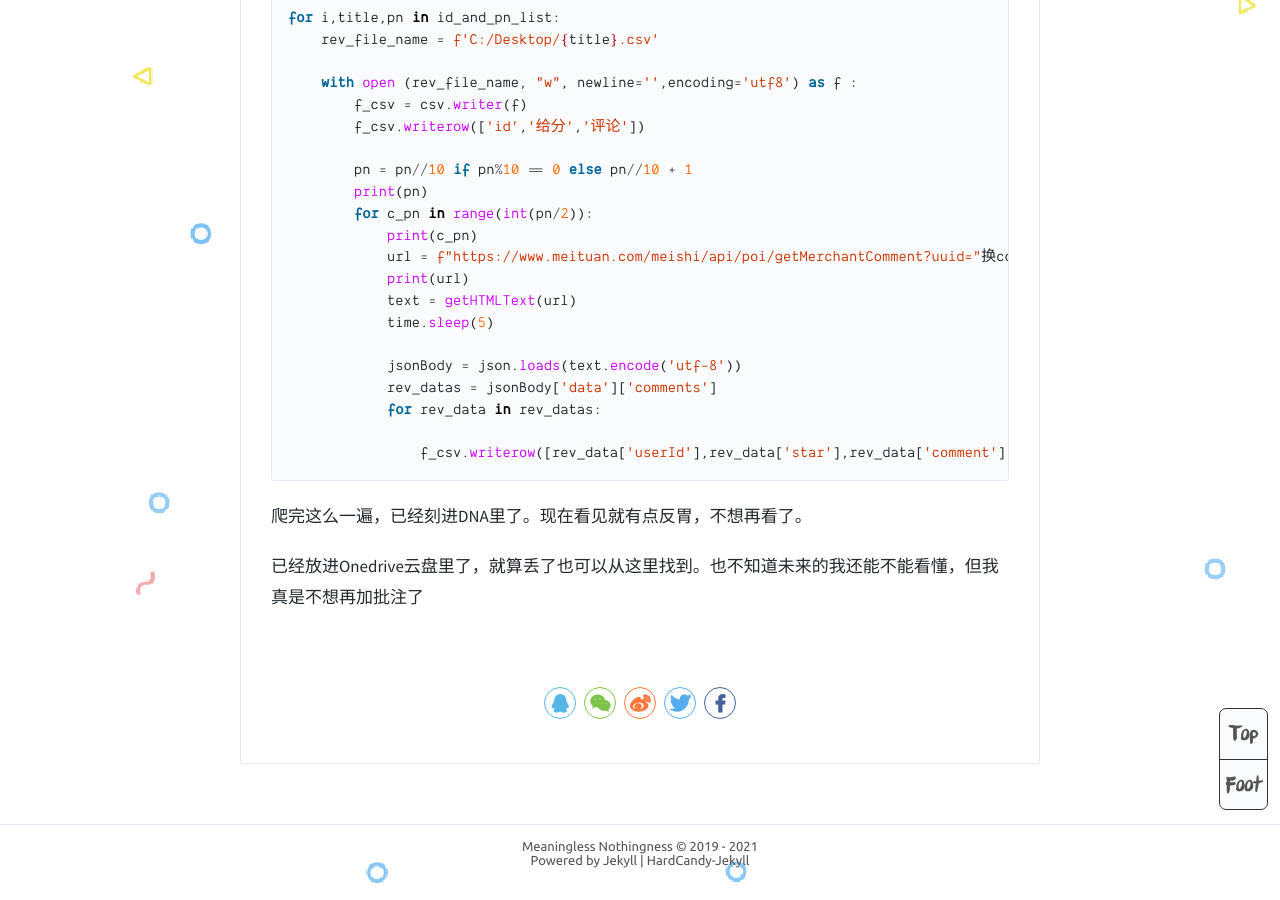
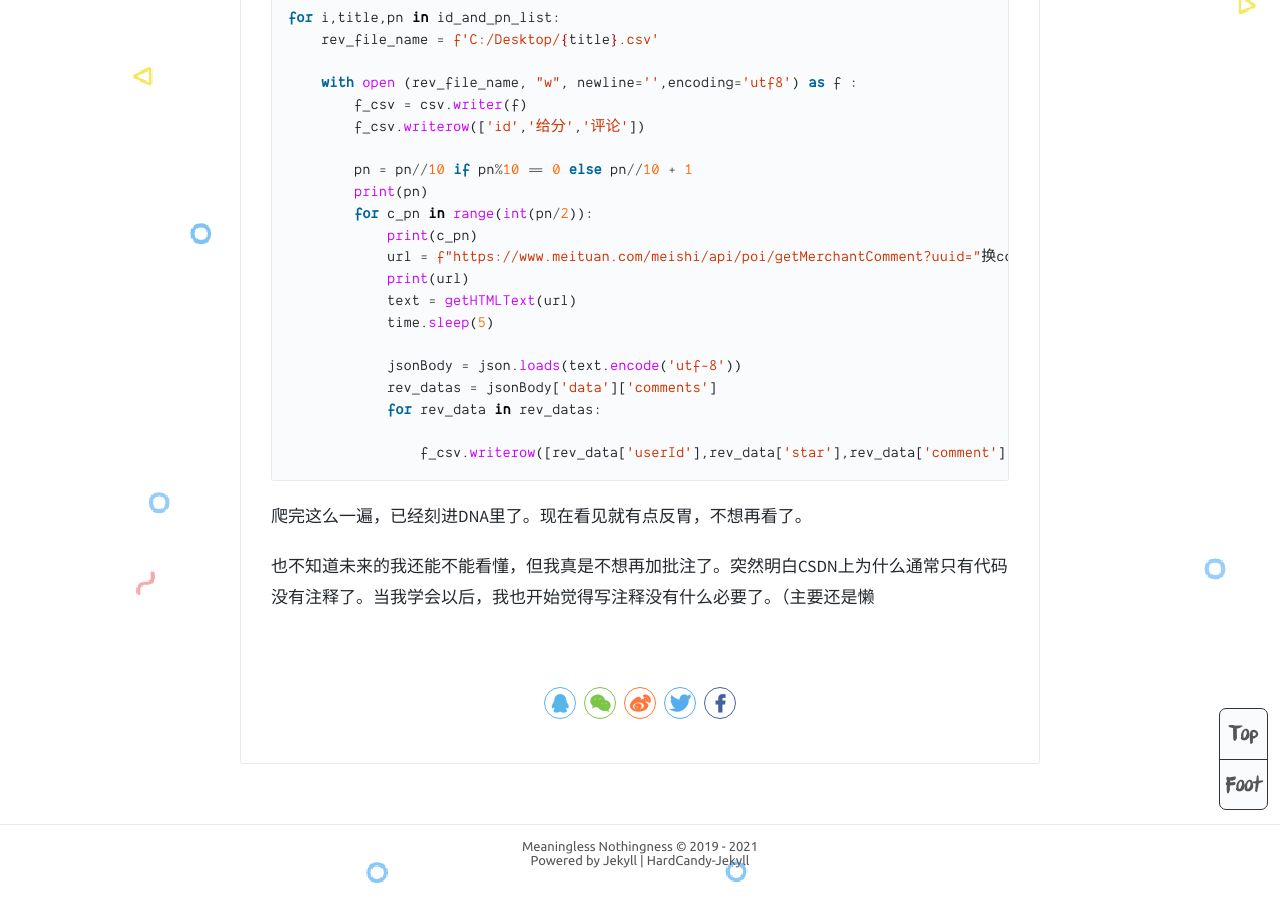
Before and after one commit to ChloriteBot/ChloriteBot.github.io, a Jekyll site: the page built from _posts/2021-02-26-美团店铺评论爬虫.md, in a window 1280 px wide and 900 px high, scrolled down 2789 px. Built offline with Jekyll 4.4.1, drawn with Linux system fonts in a browser that asks for light colours; comment, search, counter and statistics services are not loaded.

Commit message:
Update 2021-02-26-美团店铺评论爬虫.md

```diff
--- a/_posts/2021-02-26-美团店铺评论爬虫.md
+++ b/_posts/2021-02-26-美团店铺评论爬虫.md
@@ -98,4 +98,4 @@ for i,title,pn in id_and_pn_list:
 
 爬完这么一遍，已经刻进DNA里了。现在看见就有点反胃，不想再看了。
 
-已经放进Onedrive云盘里了，就算丢了也可以从这里找到。也不知道未来的我还能不能看懂，但我真是不想再加批注了
+也不知道未来的我还能不能看懂，但我真是不想再加批注了。突然明白CSDN上为什么通常只有代码没有注释了。当我学会以后，我也开始觉得写注释没有什么必要了。（主要还是懒
```
